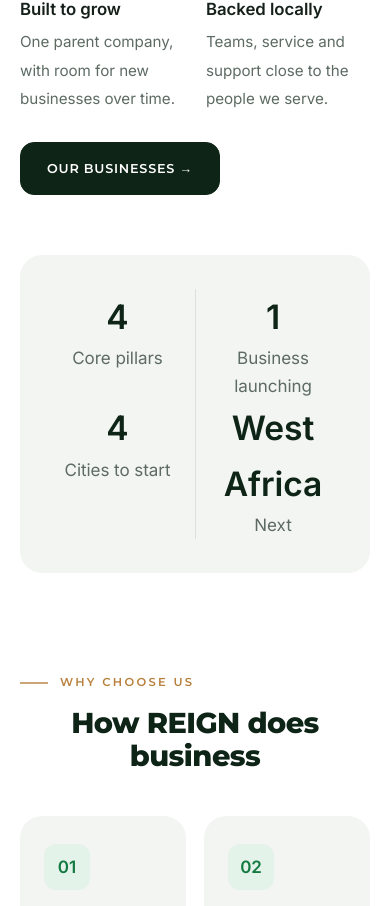
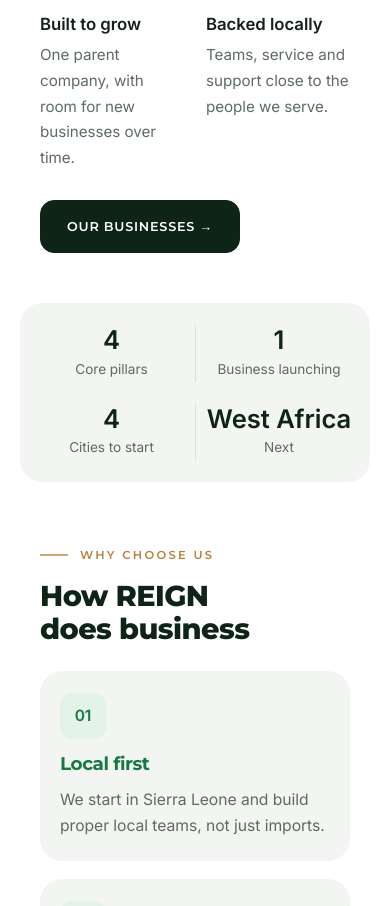
Before and after one commit to aqosuwa/reignsl, a React (Vite) app: page /about in a window 390 px wide. Shown: the part 1089-1995 px from the top of the page. Built offline with nearby package versions, Linux system fonts and the light colour scheme.

Commit message:
Whole-site mobile polish: tighter spacing, single-column cards, cleaner About layout

```diff
--- a/src/styles.css
+++ b/src/styles.css
@@ -974,3 +974,46 @@ body{font-size:17px}
   .contact2{padding-top:128px}
 }
 @media (max-width:420px){.apply .wrap{padding-inline:14px}.role-seg button{font-size:.82rem;padding:11px 6px}}
+
+/* ===== Mobile spacing + polish pass (whole site) ===== */
+@media (max-width:900px){
+  section{padding:44px 0}
+  .intro,.svc-list,.purpose,.faq,.divs,.hyb,.energy-more,.stat-sec{padding-top:44px;padding-bottom:0}
+  .faq{padding-bottom:48px}
+  .hyb{padding-bottom:48px}
+  .hero4{padding-bottom:40px}
+  .hero4-visual{margin-top:12px;bottom:auto}
+  .hero4-visual img{width:86%;margin:0 auto;display:block}
+  .hero4::after{height:14px}
+  .intro h2,.svc-list h2,.purpose h2,.faq h2{margin-bottom:16px}
+  h2{text-wrap:balance}
+  .wrap{padding-inline:20px}
+  .hyb-feature{margin-top:36px}
+  .cta-card,.cta{padding-block:44px}
+  .btn{min-height:46px}
+}
+@media (max-width:520px){
+  body{font-size:15.5px}
+  .page-hero{padding:48px 0 32px}
+  .cards.three,.cards{gap:16px}
+}
+
+/* ===== Mobile: About + shared cards ===== */
+@media (max-width:640px){
+  .ab-why-grid,.hyb-grid{grid-template-columns:1fr}
+  .ab-card{padding:22px 20px}
+  .ab-stats-grid{padding:22px 8px;row-gap:22px}
+  .ab-stats-grid strong{font-size:1.6rem;line-height:1.2}
+  .ab-stats-grid span{font-size:.85rem}
+  .ab-stats-grid div:nth-child(3){border-left:0}
+  .ab-head{text-align:left;margin-bottom:26px}
+  .ab-gal-grid{grid-template-columns:1fr 1fr!important}
+  .ab-gallery{padding:44px 0}
+  .ab-why{padding:20px 0 44px}
+  .ab-stats{padding:10px 0 44px}
+}
+@media (max-width:640px){
+  .ab-ico{margin-bottom:10px!important}
+  .ab-card h3{margin-top:0!important}
+  .hero3-actions{gap:10px}
+}
```
